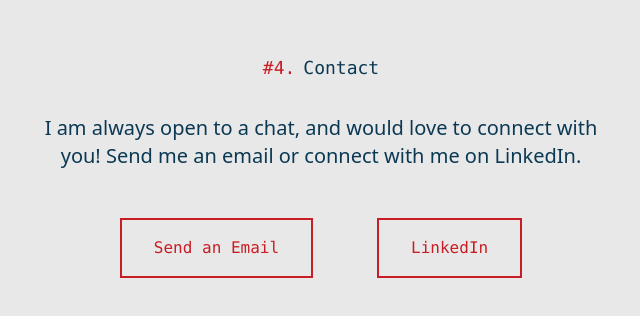
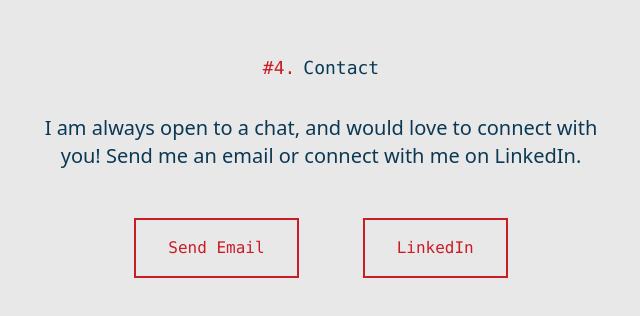
Before and after one commit to sameep-git/sameepshah, a Next.js app: page / in a window 1280 px wide. Shown: the part 3410-3726 px from the top of the page, without its empty margins (319-959 px from the left). Built offline with nearby package versions, Linux system fonts and the light colour scheme.

Commit message:
made CSS changes for text highlighting

```diff
--- a/src/app/globals.css
+++ b/src/app/globals.css
@@ -4,6 +4,7 @@
   --color-primary: #087e8b;
   --color-secondary: #ff5a5f;
   --color-accent: #c81d25;
+  --color-accent-rgb: 200, 29, 37;
   --color-background: #E8E8E8;
   --color-text: #0b3954;
 
@@ -14,3 +15,8 @@
 html {
   scroll-behavior: smooth;
 }
+
+::selection {
+  background-color: rgba(var(--color-accent-rgb), 0.3);
+  color: white;
+}
--- a/src/app/page.js
+++ b/src/app/page.js
@@ -159,7 +159,7 @@
             transition={{ delay: 0.6, duration: 0.8 }}
             className="my-12 mx-8 px-8 py-4 border-2 border-accent text-accent hover:text-background font-mono hover:bg-accent transition-all"
           >
-            Send an Email
+            Send Email
           </motion.a>
           <motion.a
             href="https://www.linkedin.com/in/sameepshah-"
```
